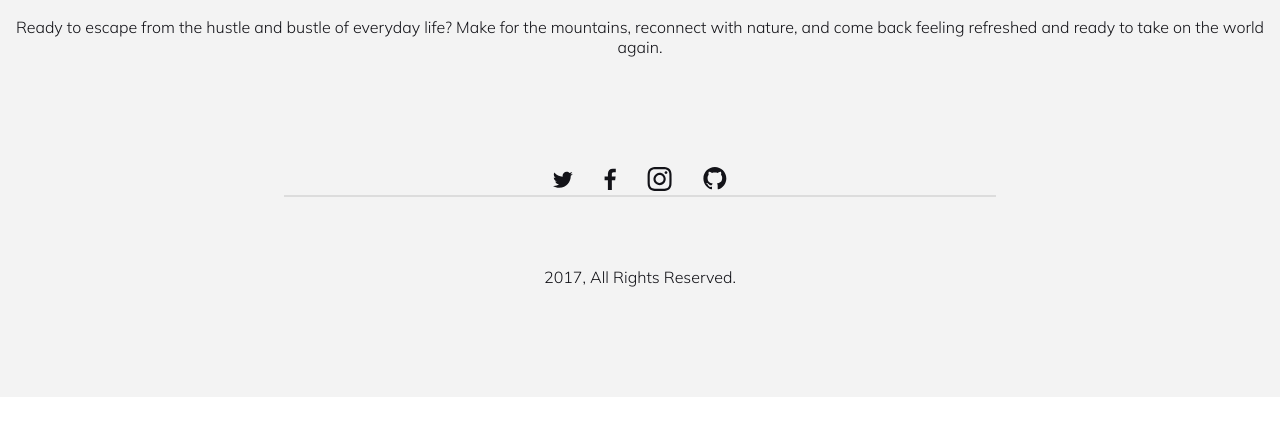
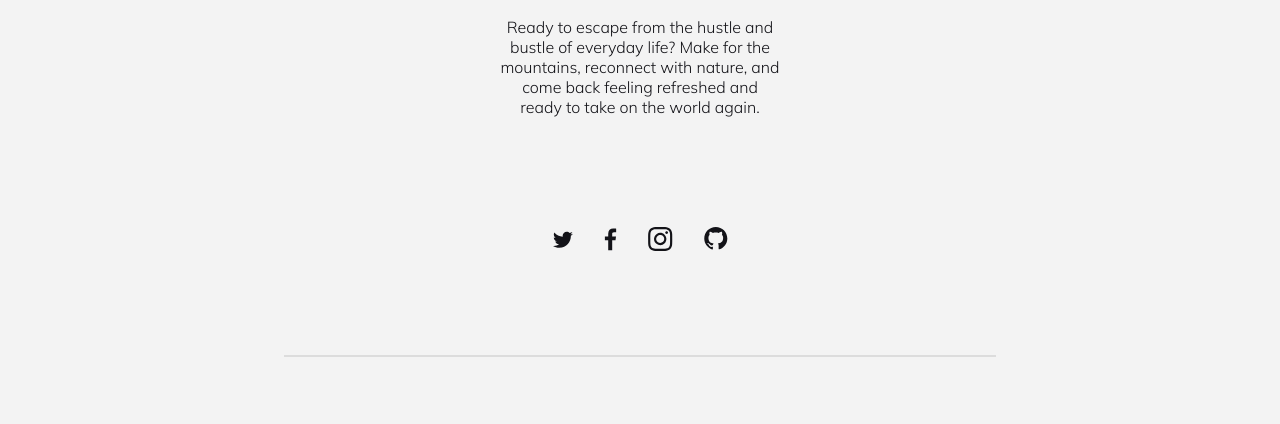
Before and after one commit to MHS676/B9-A2, a plain HTML site: page index.html in a window 1280 px wide. Shown: the part 5467-5891 px from the top of the page. Before the commit the page ends 5864 px from the top, so only its background shows below. Drawn offline with Linux system fonts and the light colour scheme.

Commit message:
looping logo problem solve

```diff
--- a/index.html
+++ b/index.html
@@ -258,12 +258,8 @@
         </div>
         <div class="looping-logo">
           <img src="Images/Social.svg" alt="" />
-          <!-- <img src="Images/facebook.svg" alt="" />
-          <img src="Images/instagram.svg" alt="" />
-          <img src="Images/twitter.svg" alt="" />
-          <img src="Images/github.svg" alt="" /> -->
         </div>
-        <p>2017, All Rights Reserved.</p>
+        <p>2017, All © Copy Rights Reserved.</p>
       </div>
     </footer>
   </body>
--- a/styles/style.css
+++ b/styles/style.css
@@ -416,20 +416,23 @@ nav {
   text-align: center;
   font-size: 16px;
   font-weight: 400;
+  padding-left: 500px;
+  padding-right: 500px;
 }
 
 .looping-logo {
   text-align: center;
 
   border-bottom: 2px solid rgba(19, 19, 24, 0.1);
-  gap: 20px;
+  /* gap: 20px; */
   border-image-slice: 1;
-  margin: 0 284px 70px 284px;
+  margin: 0px 284px 70px 284px;
 }
+
 .looping-logo img {
-  width: 174.322px;
-  height: 24px;
+  margin: 0px 0 100px 0;
 }
+
 .looping p {
   color: #131318;
   font-size: 16px;
```
